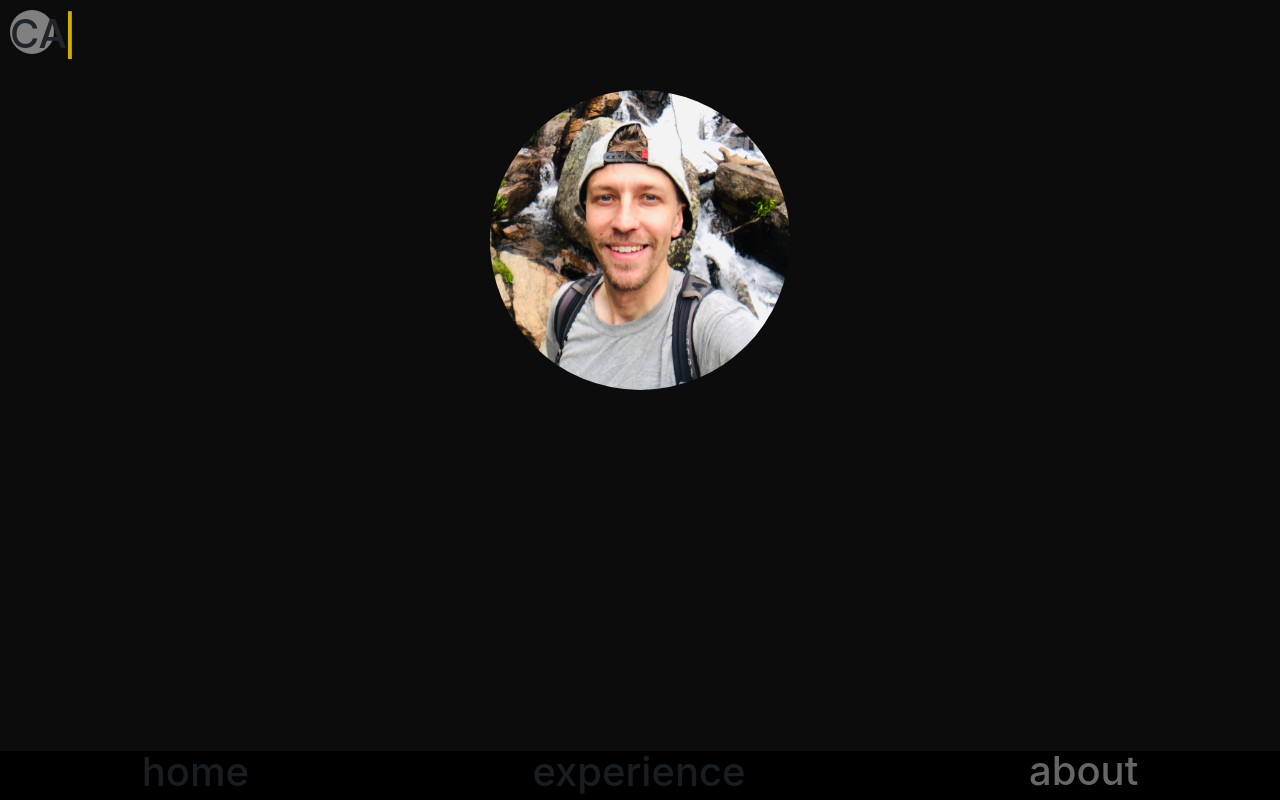
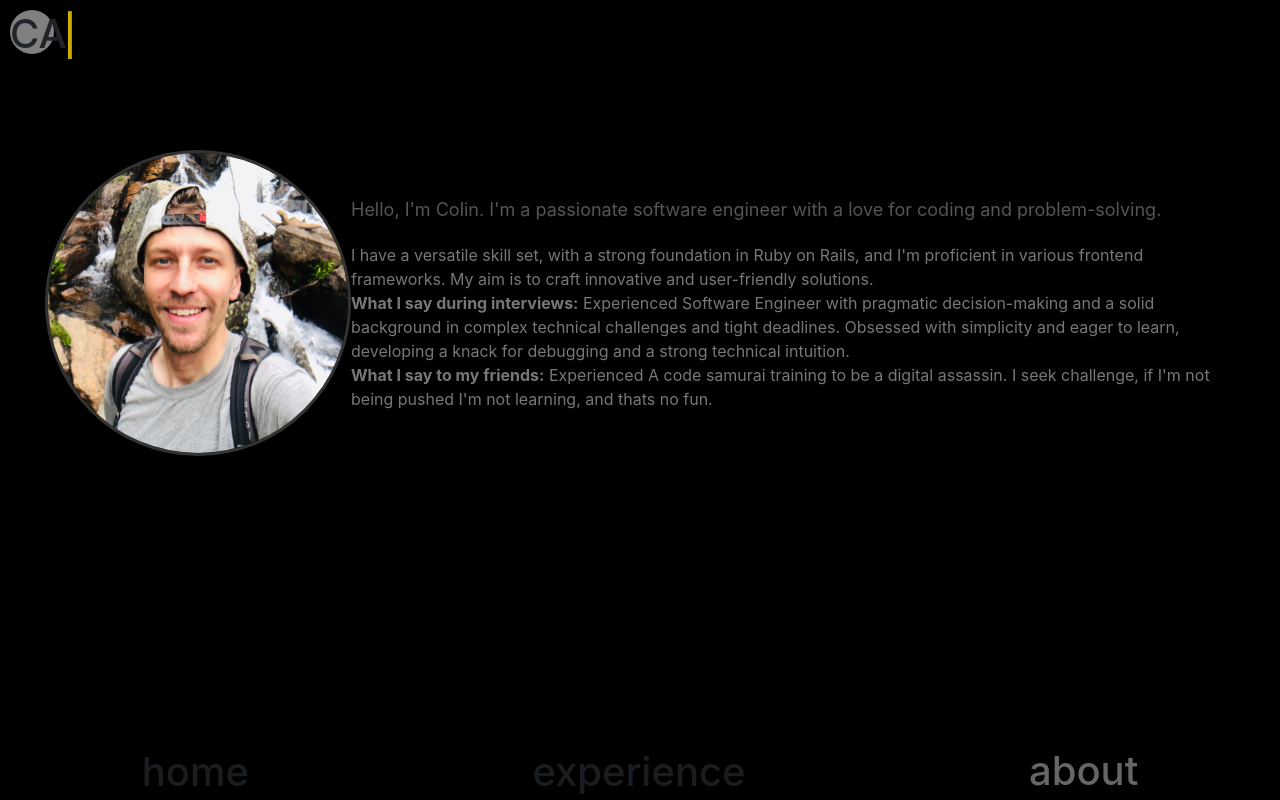
Before and after one commit to colintalex/portfolio-next, a Next.js app: page /about in a window 1280 px wide. Built offline with nearby package versions, Linux system fonts and the light colour scheme; a web font is replaced by a local one.

Commit message:
Updated about

```diff
--- a/pages/about.js
+++ b/pages/about.js
@@ -1,5 +1,6 @@
 import Image from "next/image";
-import styles from '../styles/About.module.scss'
+import styles from "../styles/About.module.scss";
+
 export default function About() {
   return (
     <>
@@ -8,6 +9,9 @@ export default function About() {
           <span className="about">|</span>
         </h1>
       </div>
+      <div className={styles.about_container}>
+        <div className={styles.about_content}>
+          <div className={styles.profile}>
             <div className={styles.img_wrapper}>
               <Image
                 src="/colin_selfie.jpg"
@@ -17,6 +21,32 @@ export default function About() {
                 className={styles.selfie_img}
               />
             </div>
+            <div className={styles.bio}>
+              <p className={styles.intro}>
+                Hello, I'm Colin. I'm a passionate software engineer with a love
+                for coding and problem-solving.
+              </p>
+              <p className={styles.description}>
+                I have a versatile skill set, with a strong foundation in Ruby
+                on Rails, and I'm proficient in various frontend frameworks. My
+                aim is to craft innovative and user-friendly solutions.
+              </p>
+              <p className={styles.description}>
+                <strong>What I say during interviews:</strong> Experienced
+                Software Engineer with pragmatic decision-making and a solid
+                background in complex technical challenges and tight deadlines.
+                Obsessed with simplicity and eager to learn, developing a knack
+                for debugging and a strong technical intuition.
+              </p>
+              <p className={styles.description}>
+                <strong>What I say to my friends:</strong> Experienced A code
+                samurai training to be a digital assassin. I seek challenge, if
+                I'm not being pushed I'm not learning, and thats no fun.
+              </p>
+            </div>
+          </div>
+        </div>
+      </div>
     </>
   );
 }
--- a/styles/About.module.scss
+++ b/styles/About.module.scss
@@ -1,8 +1,104 @@
+/* About.module.scss */
+
+.about_container {
+  padding: 20px;
+  /* Increase padding for larger screens */
+  border-radius: 10px;
+  box-shadow: 0 4px 8px rgba(0, 0, 0, 0.2);
+  text-align: center;
+}
+
+.title {
+  font-size: 24px;
+  /* Increase font size for larger screens */
+  color: #333;
+  margin-bottom: 20px;
+  /* Increase margin for larger screens */
+}
+
+.profile {
+  display: flex;
+  flex-direction: column;
+  /* Stack elements vertically on mobile */
+  align-items: center;
+  margin-top: 20px;
+  /* Increase margin for larger screens */
+}
+
 .img_wrapper {
-  width: 100%;
-  margin-top: 10px;
-  text-align: center;
+  border: 3px solid #333;
+  border-radius: 50%;
+  margin-bottom: 10px;
+  /* Increase margin for larger screens */
+}
+
+.selfie_img {
+  border-radius: 50%;
+  width: 150px;
+  /* Adjust image size for larger screens */
+  height: 150px;
+  /* Adjust image size for larger screens */
+}
+
+.bio {
+  text-align: left;
+}
+
+.intro {
+  font-size: 16px;
+  /* Increase font size for larger screens */
+  color: #555;
+  margin-bottom: 10px;
+  /* Increase margin for larger screens */
+}
+
+.description {
+  font-size: 14px;
+  /* Increase font size for larger screens */
+  color: #777;
+  margin-bottom: 20px;
+  /* Increase margin for larger screens */
+}
+
+/* Media queries for larger screens */
+@media (min-width: 768px) {
+  .about_container {
+    padding: 40px;
+    /* Adjust padding for larger screens */
+  }
+
+  .title {
+    font-size: 28px;
+    margin-bottom: 30px;
+  }
+
+  .profile {
+    flex-direction: row;
+    /* Display elements side by side on larger screens */
+    margin-top: 30px;
+  }
+
+  .img_wrapper {
+    margin-bottom: 0;
+    /* Remove margin for larger screens */
+  }
+
   .selfie_img {
-    border-radius: 100%;
+    width: 300px;
+    /* Adjust image size for larger screens */
+    height: 300px;
+    /* Adjust image size for larger screens */
+  }
+
+  .intro {
+    font-size: 18px;
+    margin-bottom: 20px;
+    /* Increase margin for larger screens */
+  }
+
+  .description {
+    font-size: 16px;
+    margin-bottom: 0;
+    /* Remove margin for larger screens */
   }
 }
--- a/styles/Home.module.scss
+++ b/styles/Home.module.scss
@@ -54,7 +54,7 @@
   display: flex;
   flex-direction: column;
   text-align: center;
-  height: 100vh;
+  height: 100%;
 
   .canvas_container {
     height: fit-content;
@@ -141,7 +141,7 @@
 }
 
 .main {
-  min-height: 100vh;
+  min-height: 100%;
   flex: 1;
   display: flex;
   flex-direction: column;
@@ -264,9 +264,3 @@
     flex-direction: column;
   }
 }
-
-
-
-.container {
-
-}
--- a/styles/globals.scss
+++ b/styles/globals.scss
@@ -10,7 +10,7 @@ body {
   margin: 0;
   font-family: -apple-system, BlinkMacSystemFont, Segoe UI, Roboto, Oxygen,
     Ubuntu, Cantarell, Fira Sans, Droid Sans, Helvetica Neue, sans-serif;
-  background-color: #0c0c0c;
+  background-color: #000;
 }
 
 
```
Lines whose indentation alone changed are shown as unchanged.
